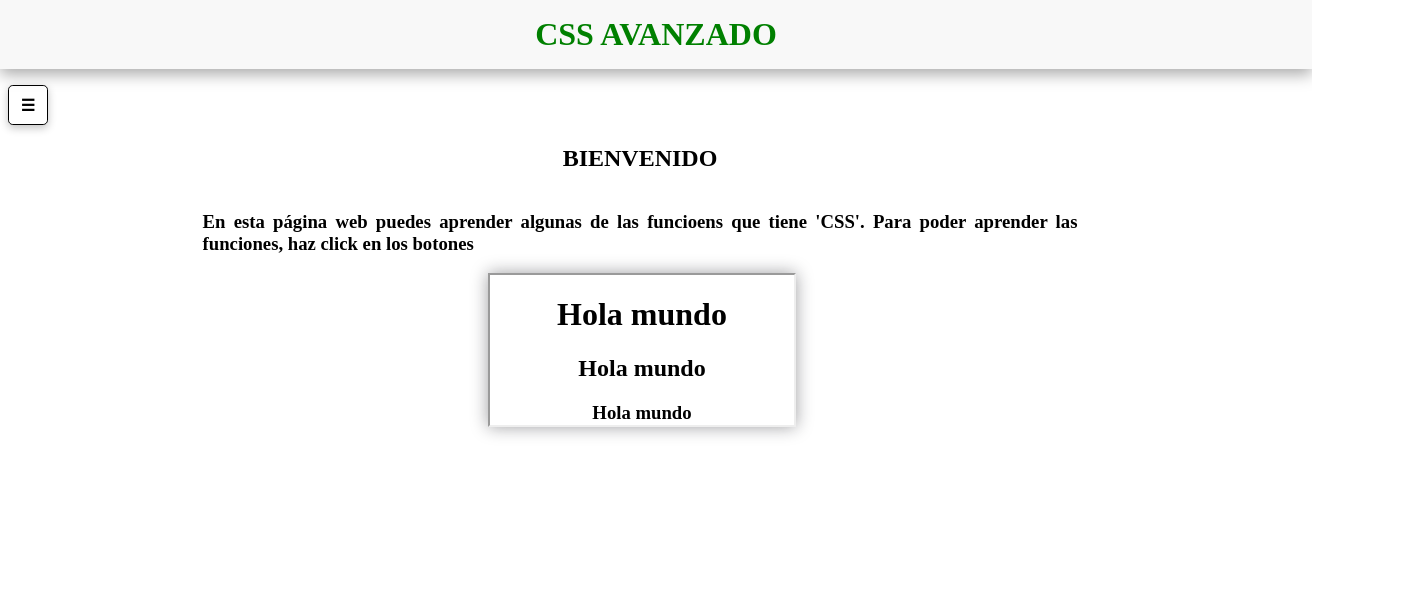
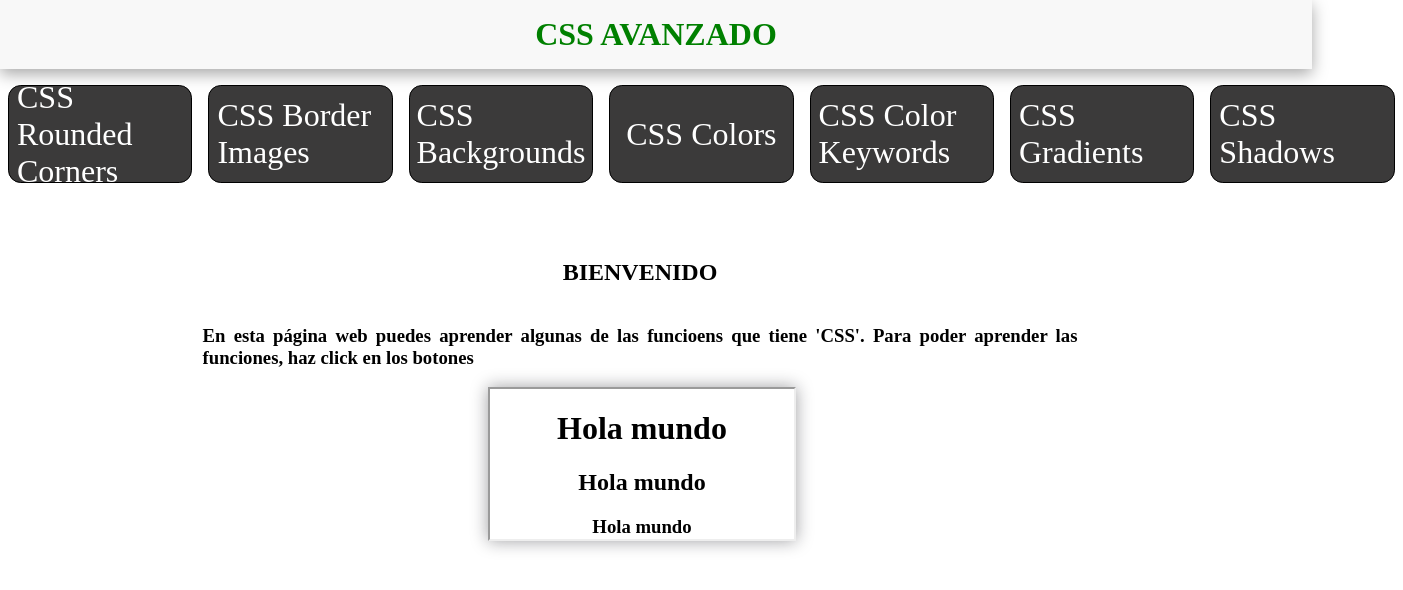
Before and after one commit to SebasTechMad/EjerciciosInterfacse, a plain HTML site: page css3-avanzado/index.html in a window 1280 px wide. Shown: the whole page, 1403 px wide, since content can reach past the window. Drawn offline with Linux system fonts and the light colour scheme.

Commit message:
subida ejercicio css3

```diff
--- a/css3-avanzado/styles/styles.css
+++ b/css3-avanzado/styles/styles.css
@@ -103,9 +103,6 @@ li:hover{
   color: black;
 }
 
-
-
-
 .informacion{
   margin-top: 7vh;
   display: flex;
@@ -117,3 +114,38 @@ li:hover{
   width: 100%;
   height: fit-content;
 }
+
+@media all and (min-width:819px){
+
+    .nav-buttons {
+      position: relative;
+  }
+
+  .style-iframe{
+      height: 50vh;
+
+  }
+
+  .lblMenu {
+      display: none; /* Ocultar el botón de menú hamburguesa */
+  }
+
+  ul {
+      display: flex;
+      flex-direction: row;
+      justify-content: center;
+      padding: 0;
+      margin: 0;
+      position: static;
+  }
+
+  li {
+      width: 13vw;
+      height: 10vh;
+      margin: 0 0.5rem;
+      font-size: 2rem;
+      display: flex;
+      justify-content: center;
+      align-items: center;
+  }
+}
```
